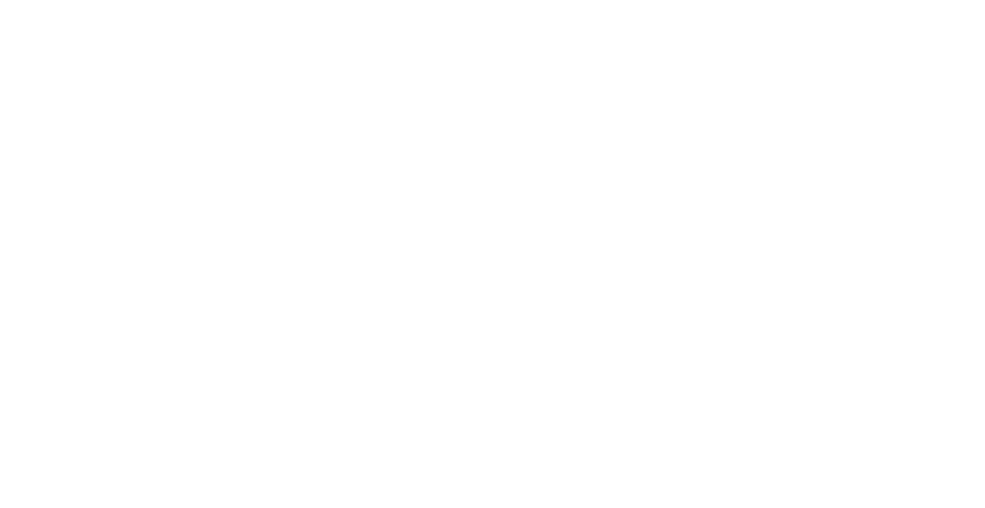
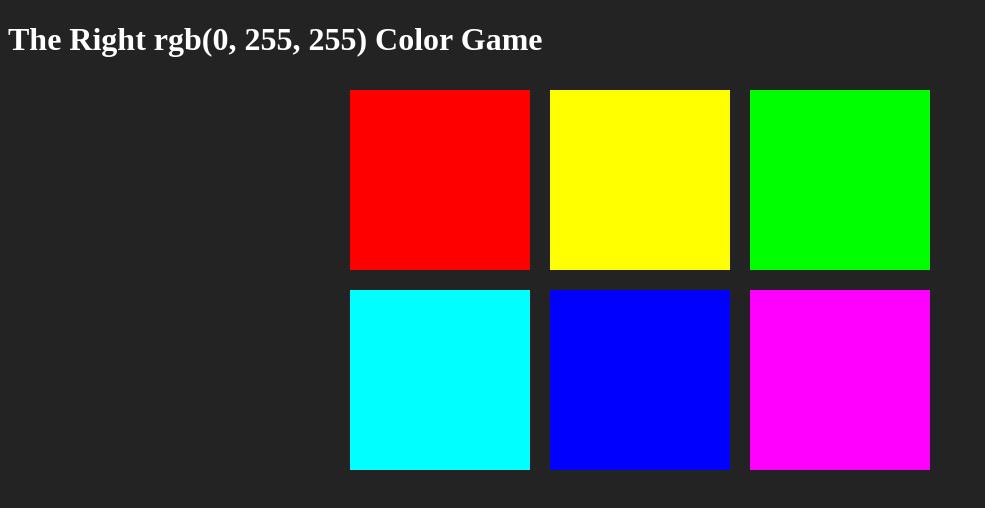
Before and after one commit to jaczylianhel/colorGame, a plain HTML site: page docs/index.html in a window 1280 px wide. Shown: the whole page, without its empty margins (0-985 px from the left). Drawn offline with Linux system fonts and the light colour scheme.

Commit message:
Add style and first logics

```diff
--- a/docs/index.html
+++ b/docs/index.html
@@ -5,6 +5,16 @@
 	<link rel="stylesheet" type="text/css" href="style.css">
 </head>
 <body>
+	<h1> The Right <span id="colorDisplay">RGB</span> Color Game </h1>
+
+<div class="container">
+	<div class="square"></div>
+	<div class="square"></div>
+	<div class="square"></div>
+	<div class="square"></div>
+	<div class="square"></div>
+	<div class="square"></div>
+</div>
 
 <script type="text/javascript" src="pick.js"></script>
 </body>
--- a/docs/pick.js
+++ b/docs/pick.js
@@ -0,0 +1,26 @@
+var colors = [
+"rgb(255, 0, 0)",
+"rgb(255, 255, 0)",
+"rgb(0, 255, 0)",
+"rgb(0, 255, 255)",
+"rgb(0, 0, 255)",
+"rgb(255, 0, 255)"
+]
+
+var squares = document.querySelectorAll(".square");
+var colorDisplay = document.getElementById("colorDisplay");
+var pickedColor = colors[3];
+colorDisplay.textContent = pickedColor;
+
+for (var i = 0; i < squares.length; i++) {
+	squares[i].style.backgroundColor = colors[i];
+
+	squares[i].addEventListener("click", function(){
+		var selected = this.style.backgroundColor;
+		if (selected === pickedColor) {
+			alert ("correct");
+		} else {
+			alert ("wrong");
+		}
+	});
+}
--- a/docs/style.css
+++ b/docs/style.css
@@ -0,0 +1,20 @@
+body {
+	background-color: #232323;
+}
+
+.square {
+	width: 30%;
+	background-color: purple;
+	padding-bottom: 30%;
+	float: left;
+	margin: 1.66%;
+}
+
+.container {
+	margin: 0 auto;
+	width: 600px;
+}
+
+h1 {
+	color: #fff;
+}
```
